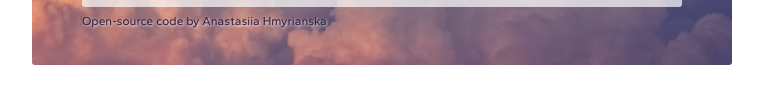
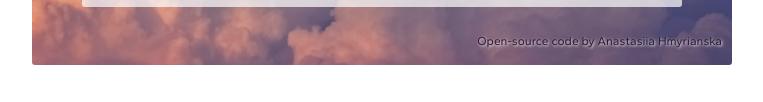
Before and after one commit to AHmyrianska/Challenge, a plain HTML site: page index.html in a window 1280 px wide. Shown: the part 310-412 px from the top of the page, without its empty margins (258-1021 px from the left). Drawn offline with nearby package versions, Linux system fonts and the light colour scheme; no server answers.

Commit message:
Fixed the footer position

```diff
--- a/src/styles.css
+++ b/src/styles.css
@@ -160,9 +160,9 @@ a:hover {
   color: rgb(48, 25, 52);
   font-size: 12px;
   text-shadow: 1px 1px 3px white;
-  position: relative;
-  left: 50px;
-  top: 55px;
+  text-align: right;
+  padding-right: 10px;
+  margin-top: 75px;
 }
 
 #clouds {
```
